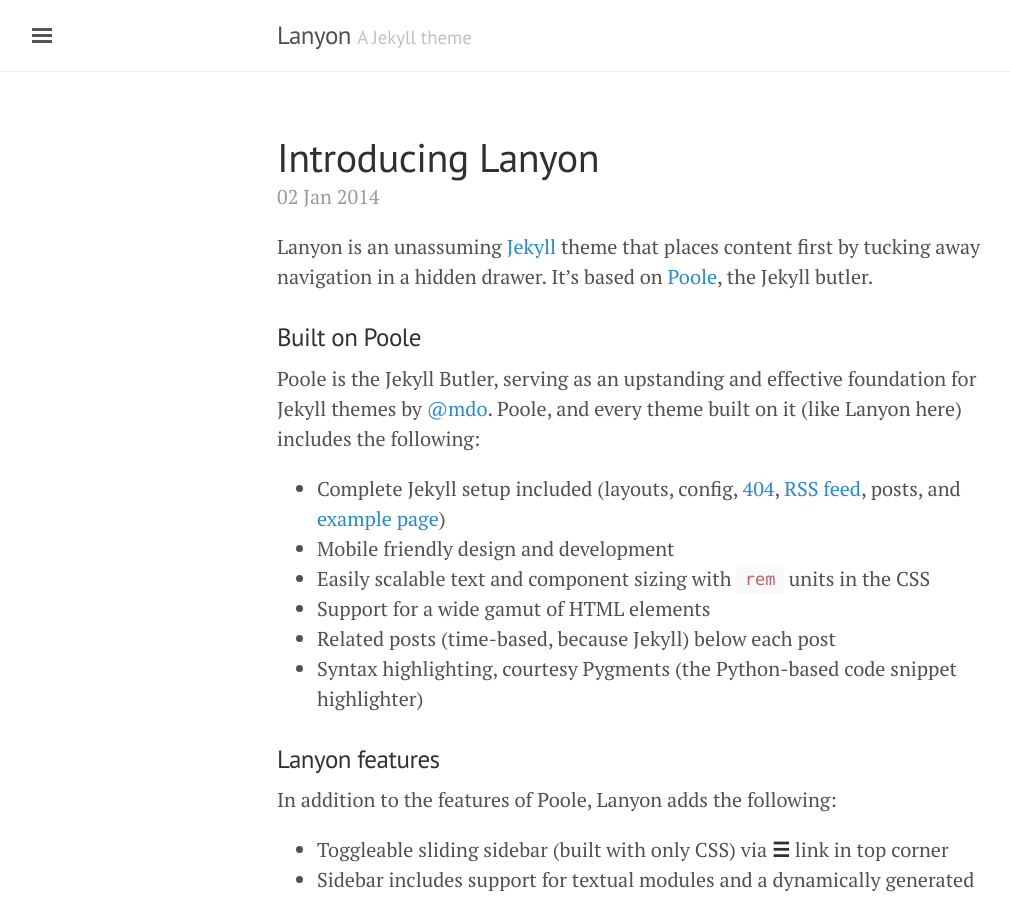
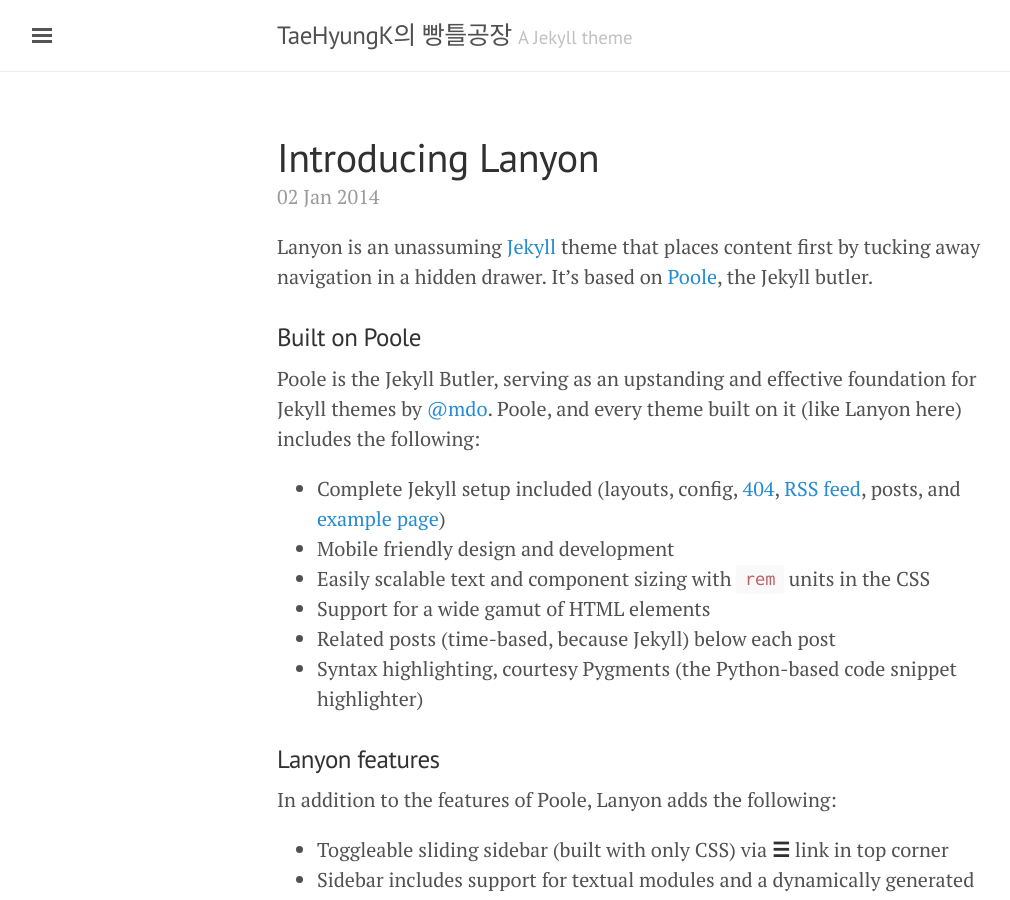
Before and after one commit to TaeHyungK/TaeHyungK.github.io, a Jekyll site: the page built from index.html, in a window 1280 px wide and 900 px high. Shown: the whole window, without its empty margins (3-1013 px from the left). Built offline with Jekyll 4.4.1, drawn with Linux system fonts in a browser that asks for light colours; the list of posts is cut into pages by our own code.

Commit message:
[Blog] config 수정
 - author 및 Setup 수정

```diff
--- a/_config.yml
+++ b/_config.yml
@@ -5,17 +5,17 @@
 relative_permalinks: true
 
 # Setup
-title:               Lanyon
+title:               TaeHyungK의 빵틀공장
 tagline:             'A Jekyll theme'
-description:         'A reserved <a href="http://jekyllrb.com" target="_blank">Jekyll</a> theme that places the utmost gravity on content with a hidden drawer. Made by <a href="https://twitter.com/mdo" target="_blank">@mdo</a>.'
-url:                 http://lanyon.getpoole.com
+description:         Android Developer
+url:                 http://taehyungk.github.io
 baseurl:             ''
 paginate:            5
 
 # About/contact
 author:
   name:              Kim Tae Hyung
-  url:               https://github.com/TaeHyungK
+  url:               http://taehyungk.github.io
   email:             xogud3125@naver.com
 
 # Custom vars
```
